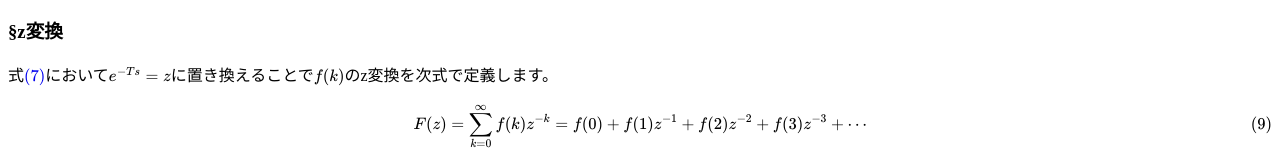
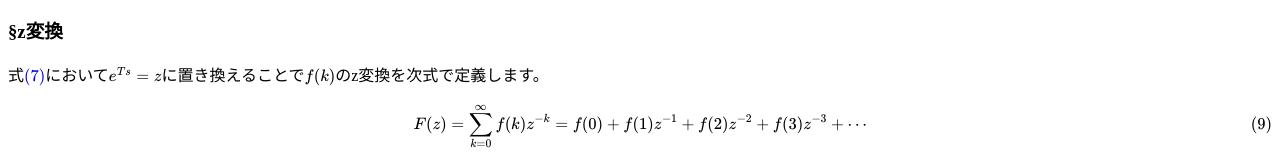
Before and after one commit to AoyamaKohbo/zTrans, a plain HTML site: page index.html in a window 1280 px wide. Shown: the part 1066-1223 px from the top of the page. Drawn offline with nearby package versions, Linux system fonts and the light colour scheme; some packages are replaced by stand-ins of ours.

Commit message:
Add files via upload

```diff
--- a/index.html
+++ b/index.html
@@ -90,7 +90,7 @@
     \end{align}
 
   <h3>§z変換</h3>
-    <p>式\eqref{eq:Fast}において\(e^{-Ts}=z\)に置き換えることで\(f(k)\)のz変換を次式で定義します。</p>
+    <p>式\eqref{eq:Fast}において\(e^{Ts}=z\)に置き換えることで\(f(k)\)のz変換を次式で定義します。</p>
     \begin{align}
       F(z) = \sum_{k=0}^\infty f(k)z^{-k} = f(0) + f(1)z^{-1} + f(2)z^{-2} + f(3) z^{-3}+ \cdots  \label{eq:zTrans}
     \end{align}
```
